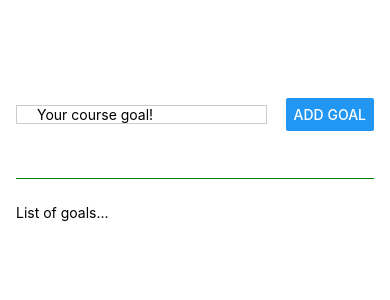
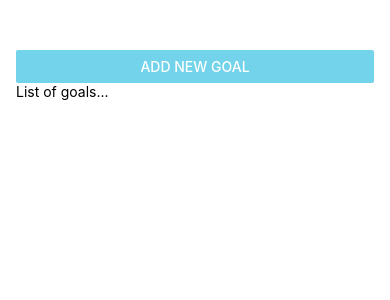
Before and after one commit to mouna-ben-mansour/RNCourse, a React Native app: screen / in a window 390 px wide. Shown: the top 300 px of the page. Built offline with nearby package versions, Linux system fonts and the light colour scheme.

Commit message:
styling-opening-closing modal

```diff
--- a/App.js
+++ b/App.js
@@ -5,6 +5,7 @@ import GoalInput from "./components/GoalInput";
 
 export default function App() {
     const [goals, setGoals] = useState([]);
+    const [isVisible, setIsVisible] = useState(false);
 
     function addGoalHandler(enteredGoalText) {
         // recommended way to update state
@@ -12,6 +13,7 @@ export default function App() {
             ...currentGoals,
             {text: enteredGoalText, id: Math.random().toString()}
         ]);
+        hideGoalHandler();
     }
 
     function deleteGoalHandle(id){
@@ -20,9 +22,18 @@ export default function App() {
         });
     }
 
+    function startAddGoalHandler(){
+        setIsVisible(true);
+    }
+
+    function hideGoalHandler(){
+        setIsVisible(false);
+    }
+
     return (
         <View style={styles.container}>
-            <GoalInput onAddGoalHandler={addGoalHandler}/>
+            <Button title="Add New Goal" color="#73d3ea" onPress={startAddGoalHandler}/>
+            <GoalInput onAddGoalHandler={addGoalHandler} visible={isVisible} onHide={hideGoalHandler}/>
             <View style={styles.goalsContainer}>
                 <Text>List of goals...</Text>
                 <FlatList data={goals}
--- a/components/GoalInput.js
+++ b/components/GoalInput.js
@@ -1,25 +1,34 @@
-import {Button, StyleSheet, TextInput, View} from "react-native";
+import {Button, StyleSheet, TextInput, View, Modal} from "react-native";
 import {useState} from "react";
 
 function GoalInput(props) {
     const [enteredGoalText, setEnteredGoalText] = useState('');
+    const [isVisibleModal, setisVisibleModal] = useState('');
 
     function goalInputHandler(enteredText) {
         setEnteredGoalText(enteredText);
     }
+
     return(
+        <Modal visible={props.visible} animationType="slide">
             <View style={styles.inputContainer}>
+                <View style={styles.modalView}>
                 <TextInput
                     style={styles.textInput}
                     placeholder='Your course goal!'
                     onChangeText={goalInputHandler}
                     value={enteredGoalText}
                 />
+                <View style={styles.buttonContainer}>
                 <Button title="Add Goal" onPress={()=> {
                     props.onAddGoalHandler(enteredGoalText);
                     setEnteredGoalText('')
                 }}/>
+                <Button title="Hide" onPress={props.onHide}/>
                 </View>
+                </View>
+            </View>
+        </Modal>
     )
 }
 export default GoalInput;
@@ -28,18 +37,34 @@ const styles = StyleSheet.create({
     textInput: {
         borderWidth: 1,
         borderColor: '#ccc',
-        width: '70%',
-        paddingLeft: 20,
-        marginRight: 8
+        width: '80%',
+        padding: 10,
+
     },
     inputContainer: {
         flex: 1,
+        justifyContent: 'center',
+        alignItems: 'center',
+    },
+    modalView: {
+        flexDirection: 'column',
+        gap: 15,
+        backgroundColor: 'white',
+        borderRadius: 20,
+        padding: 50,
+        alignItems: 'center',
+        shadowColor: '#000',
+        shadowOffset: {
+            width: 0,
+            height: 2,
+        },
+        shadowOpacity: 0.25,
+        shadowRadius: 4,
+        elevation: 5,
+    },
+    buttonContainer: {
         flexDirection: 'row',
-        justifyContent: 'space-between',
-        alignItems: 'center',
-        marginBottom: 25,
-        borderBottomWidth: 1,
-        borderBottomColor: 'green'
-    },
+        gap: 5
+    }
 
 });
```
Lines whose indentation alone changed are shown as unchanged.
